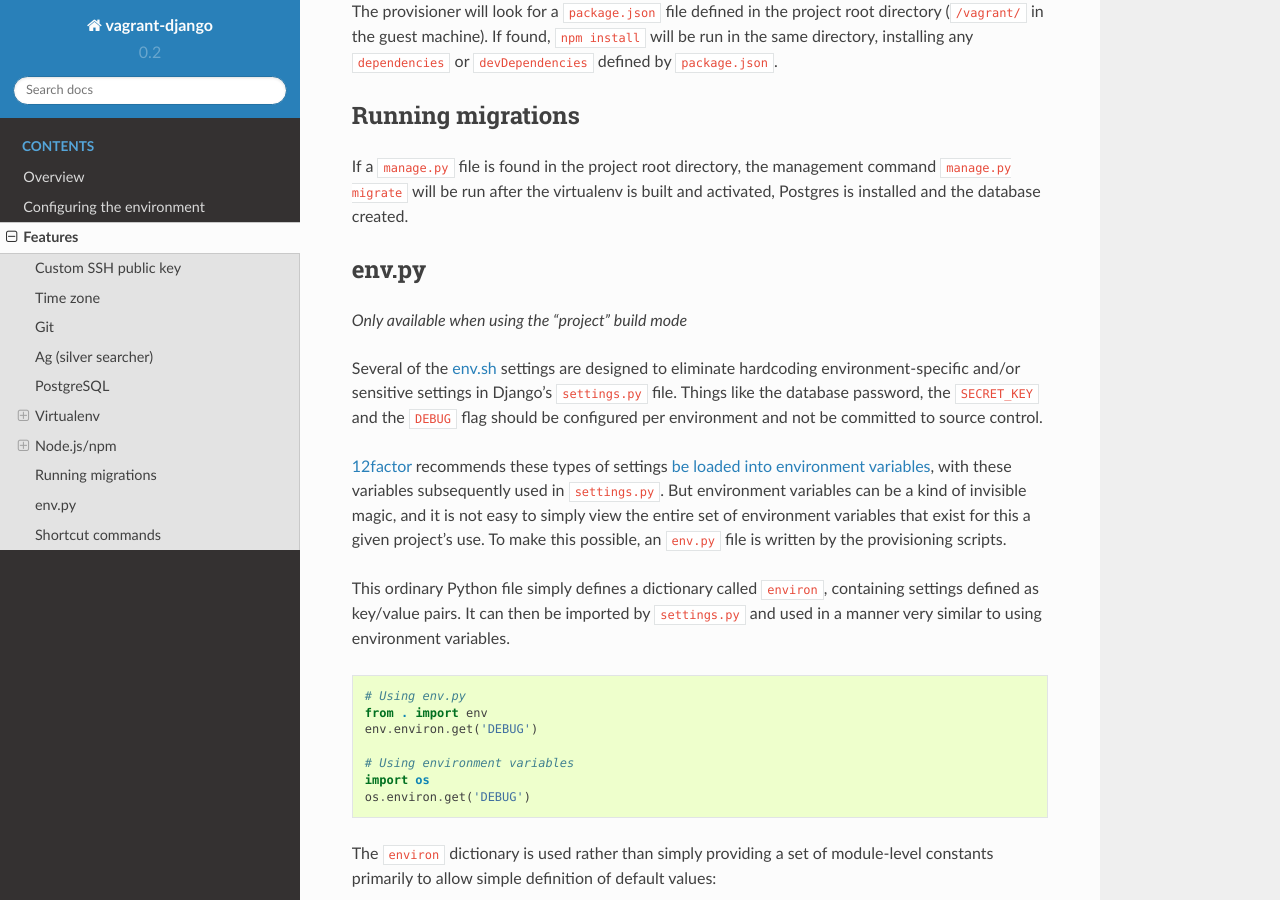
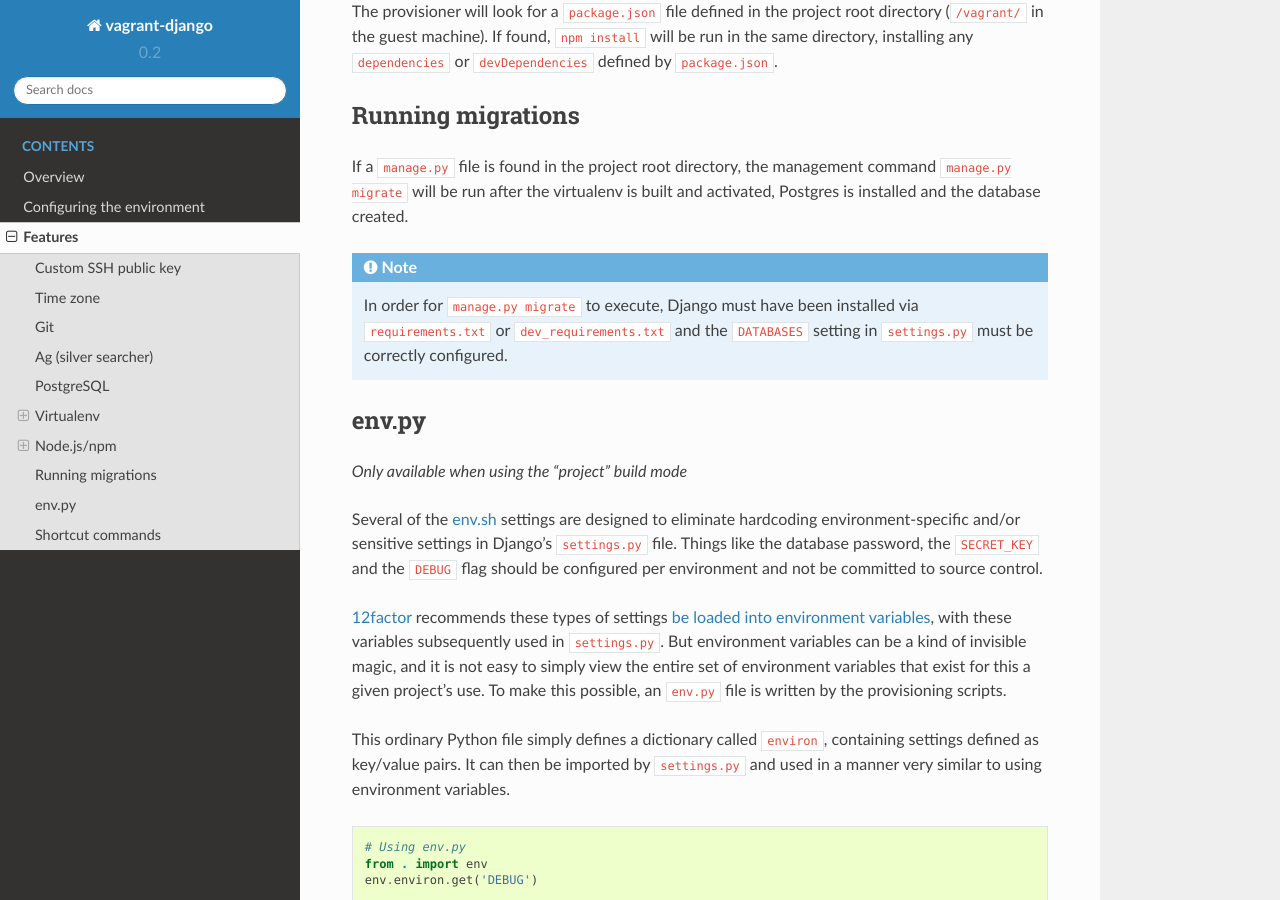
Before and after one commit to oogles/vagrant-django, a Sphinx documentation site: the page built from docs/features.rst, in a window 1280 px wide and 900 px high, scrolled down 2190 px. Built offline with Sphinx 7.4.7 and the Read the Docs theme 2.0.0, drawn with Linux system fonts in a browser that asks for light colours.

Commit message:
Added additional notes on what is required for the migrate step to work.

```diff
--- a/docs/features.rst
+++ b/docs/features.rst
@@ -99,6 +99,9 @@ Running migrations
 
 If a ``manage.py`` file is found in the project root directory, the management command ``manage.py migrate`` will be run after the virtualenv is built and activated, Postgres is installed and the database created.
 
+.. note::
+    In order for ``manage.py migrate`` to execute, Django must have been installed via ``requirements.txt`` or ``dev_requirements.txt`` and the ``DATABASES`` setting in ``settings.py`` must be correctly configured.
+
 
 .. _feat-env-py:
 
```
